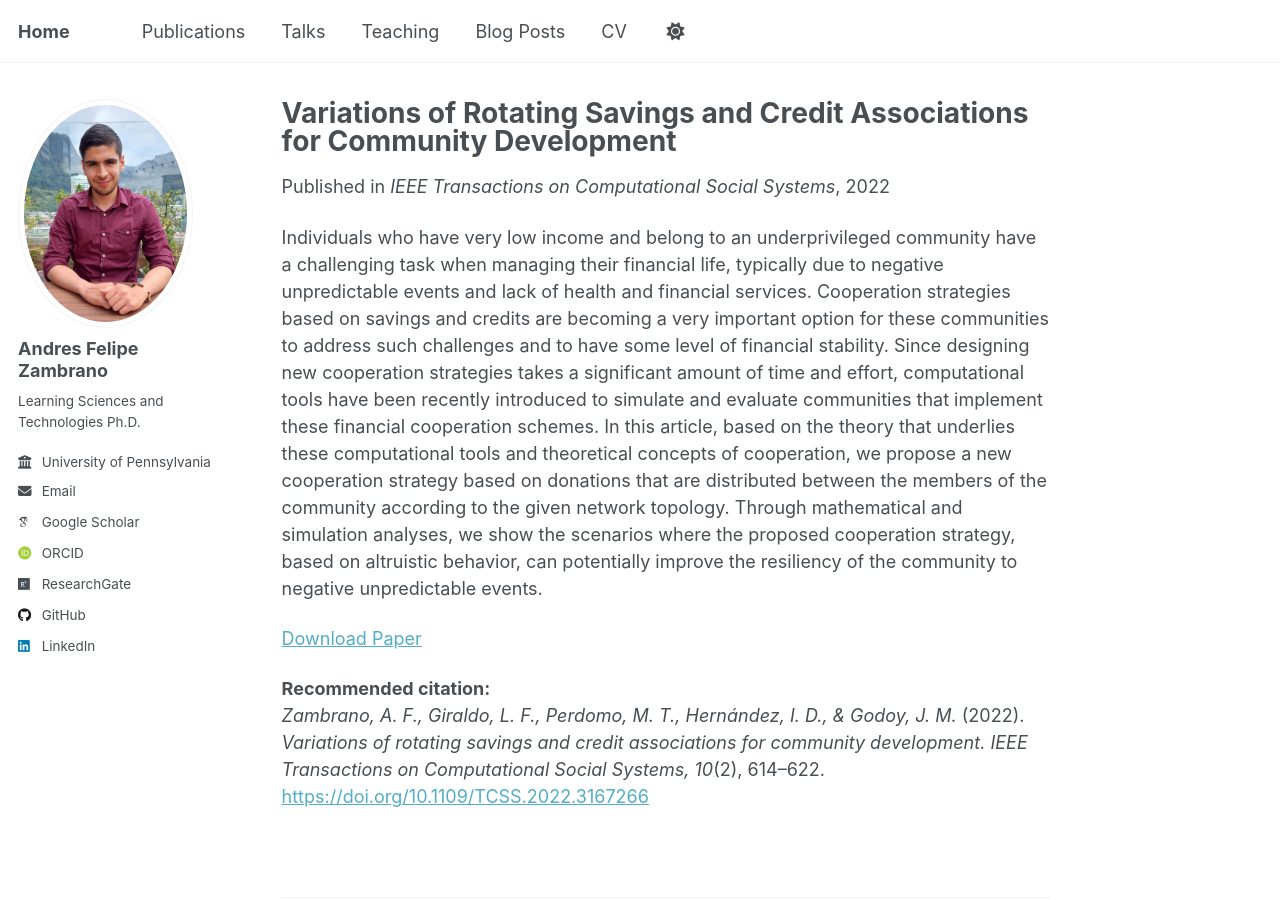
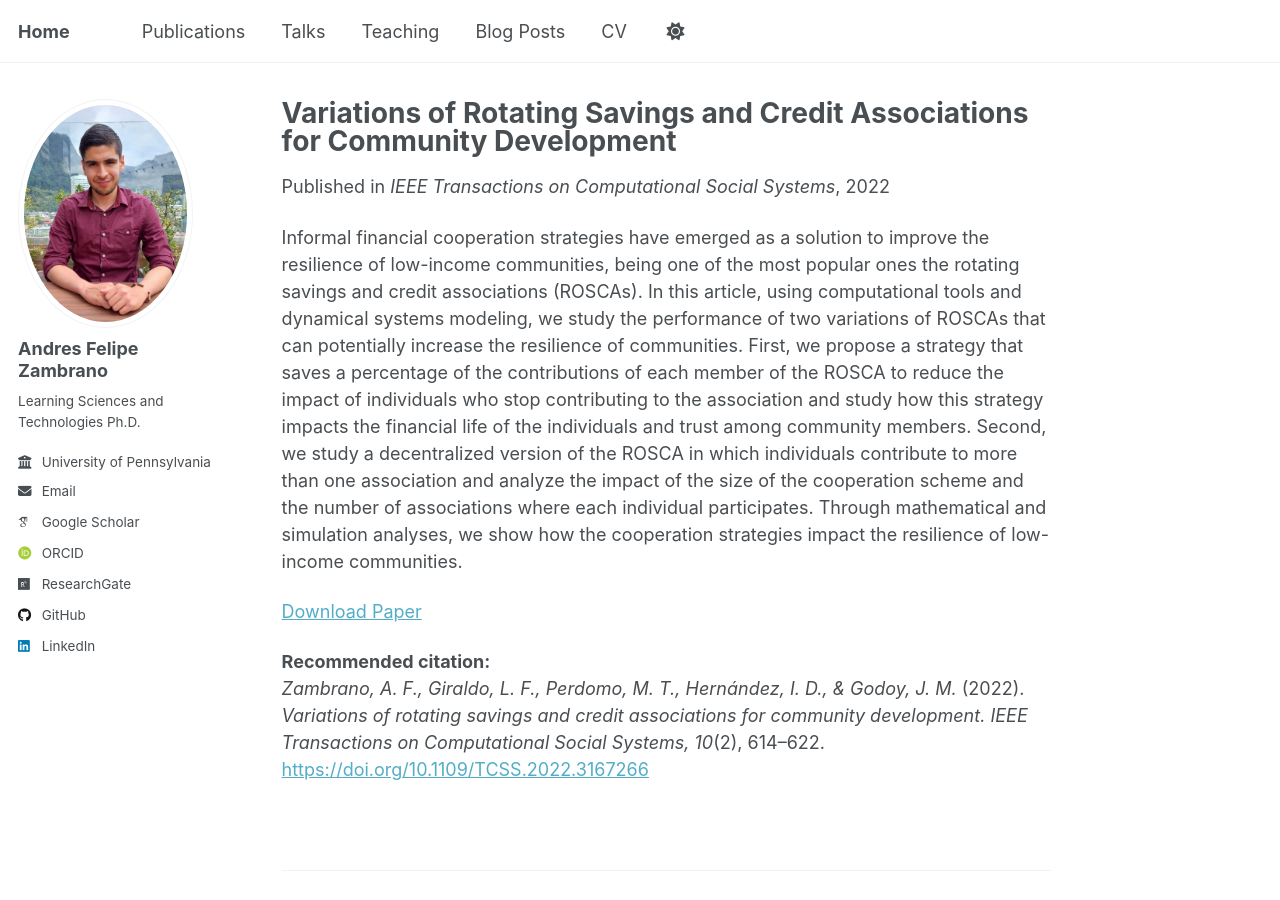
Before and after one commit to afzambrano/afzambrano.github.io, a Jekyll site: the page built from _publications/2022-roscas-variations.md, in a window 1280 px wide and 900 px high. Built offline with Jekyll 4.4.1, drawn with Linux system fonts in a browser that asks for light colours; some web fonts are replaced; a script that is not in the unit is left out.

Commit message:
Update 2022-roscas-variations.md

```diff
--- a/_publications/2022-roscas-variations.md
+++ b/_publications/2022-roscas-variations.md
@@ -2,14 +2,14 @@
 title: "Variations of Rotating Savings and Credit Associations for Community Development"
 collection: publications
 category: manuscripts
-permalink: /publication/2020-roscas-networks
-excerpt: 'In this article, based on the theory that underlies these computational tools and theoretical concepts of cooperation, we propose a new cooperation strategy based on donations that are distributed between the members of the community according to the given network topology. Through mathematical and simulation analyses, we show the scenarios where the proposed cooperation strategy, based on altruistic behavior, can potentially improve the resiliency of the community to negative unpredictable events.'
+permalink: /publication/2022-roscas-variations
+excerpt: 'In this article, using computational tools and dynamical systems modeling, we study the performance of two variations of ROSCAs that can potentially increase the resilience of communities. Through mathematical and simulation analyses, we show how the cooperation strategies impact the resilience of low-income communities.'
 date: 2022-04-22
 venue: 'IEEE Transactions on Computational Social Systems'
 paperurl: 'https://ieeexplore.ieee.org/abstract/document/9262866?casa_token=7mq0QEmDpycAAAAA:_tiaHWala1TYw2d7fJMxyC1V_9cbvsKV9TEbCjEMA06pOhtrFupydnIGd_SolksCobkLgF1GNw'
 ---
 
-Individuals who have very low income and belong to an underprivileged community have a challenging task when managing their financial life, typically due to negative unpredictable events and lack of health and financial services. Cooperation strategies based on savings and credits are becoming a very important option for these communities to address such challenges and to have some level of financial stability. Since designing new cooperation strategies takes a significant amount of time and effort, computational tools have been recently introduced to simulate and evaluate communities that implement these financial cooperation schemes. In this article, based on the theory that underlies these computational tools and theoretical concepts of cooperation, we propose a new cooperation strategy based on donations that are distributed between the members of the community according to the given network topology. Through mathematical and simulation analyses, we show the scenarios where the proposed cooperation strategy, based on altruistic behavior, can potentially improve the resiliency of the community to negative unpredictable events.
+Informal financial cooperation strategies have emerged as a solution to improve the resilience of low-income communities, being one of the most popular ones the rotating savings and credit associations (ROSCAs). In this article, using computational tools and dynamical systems modeling, we study the performance of two variations of ROSCAs that can potentially increase the resilience of communities. First, we propose a strategy that saves a percentage of the contributions of each member of the ROSCA to reduce the impact of individuals who stop contributing to the association and study how this strategy impacts the financial life of the individuals and trust among community members. Second, we study a decentralized version of the ROSCA in which individuals contribute to more than one association and analyze the impact of the size of the cooperation scheme and the number of associations where each individual participates. Through mathematical and simulation analyses, we show how the cooperation strategies impact the resilience of low-income communities.
 
 [Download Paper](https://ieeexplore.ieee.org/abstract/document/9262866?casa_token=7mq0QEmDpycAAAAA:_tiaHWala1TYw2d7fJMxyC1V_9cbvsKV9TEbCjEMA06pOhtrFupydnIGd_SolksCobkLgF1GNw)
 
```
